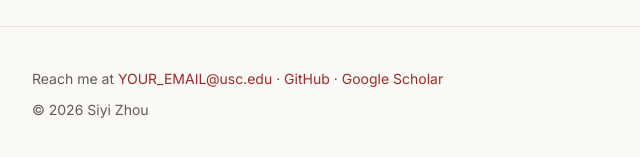
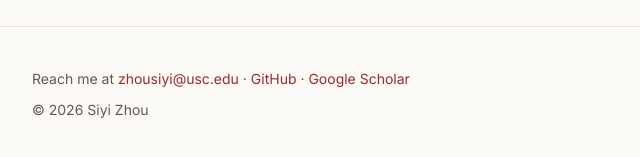
Before and after one commit to serenalyoko/serenalyoko.github.io, a plain HTML site: page index.html in a window 1280 px wide. Shown: the part 3643-3800 px from the top of the page, 188-828 px from the left. Drawn offline with Linux system fonts and the light colour scheme.

Commit message:
added contact info at the bottom

```diff
--- a/index.html
+++ b/index.html
@@ -258,7 +258,7 @@ footer{padding:40px 0 60px;border-top:1px solid var(--line);color:var(--muted);f
 
 <footer id="contact">
   <div class="wrap">
-    <p>Reach me at <a href="mailto:YOUR_EMAIL@usc.edu">YOUR_EMAIL@usc.edu</a> · <a href="https://github.com/serenalyoko" target="_blank" rel="noopener">GitHub</a> · <a href="https://scholar.google.com/" target="_blank" rel="noopener">Google Scholar</a></p>
+    <p>Reach me at <a href="mailto:zhousiyi@usc.edu">zhousiyi@usc.edu</a> · <a href="https://github.com/serenalyoko" target="_blank" rel="noopener">GitHub</a> · <a href="https://scholar.google.com/citations?user=KwE_JlYAAAAJ&hl=en" target="_blank" rel="noopener">Google Scholar</a></p>
     <p style="margin-top:8px">© <span id="yr">2026</span> Siyi Zhou</p>
   </div>
 </footer>
```
